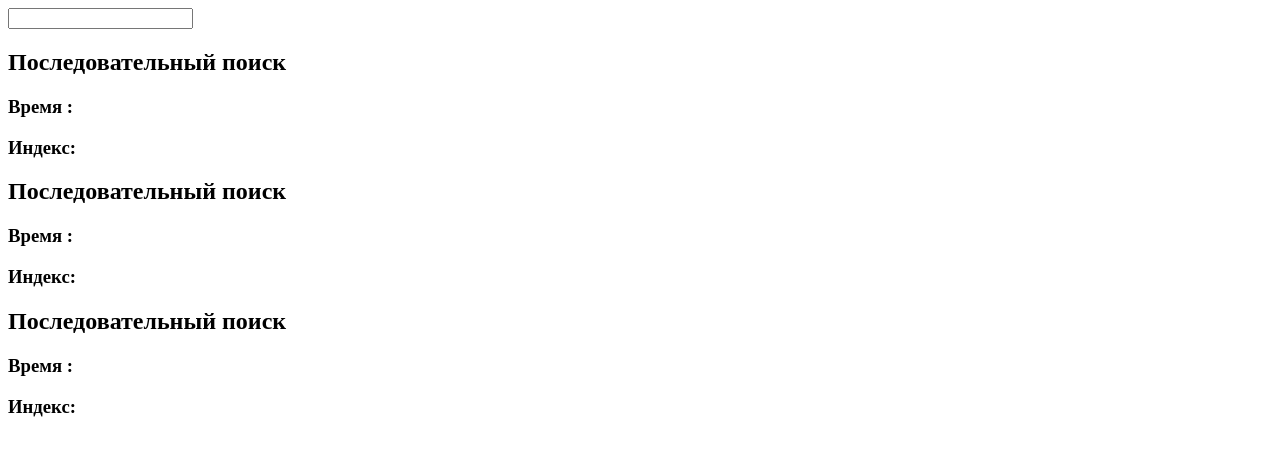
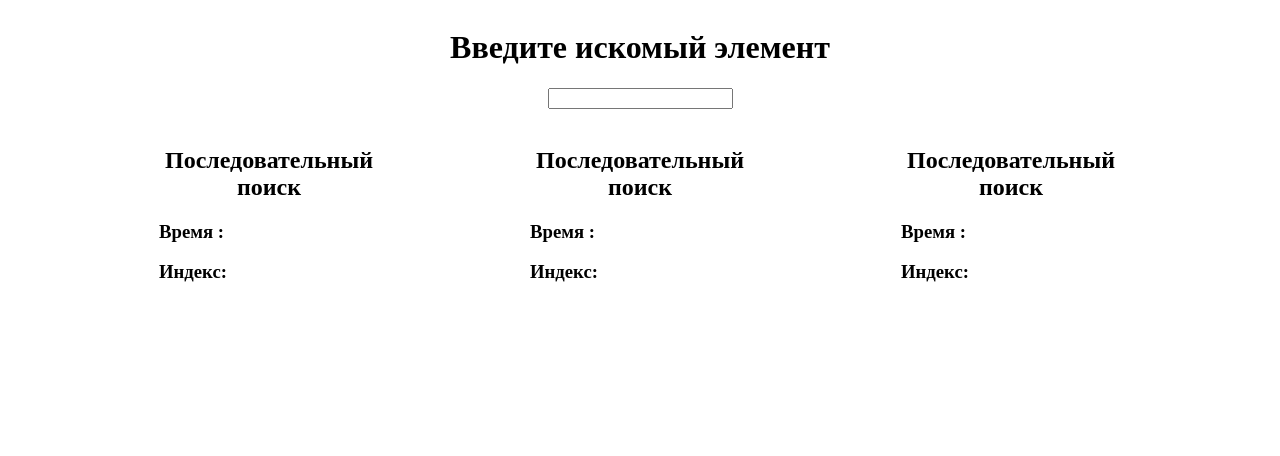
Before and after one commit to DaniinXorchenabo/CiAOD, a plain HTML site: page laba2_js/main.html in a window 1280 px wide. Drawn offline with Linux system fonts and the light colour scheme.

Commit message:
add stiles

```diff
--- a/laba2_js/main.html
+++ b/laba2_js/main.html
@@ -5,13 +5,16 @@
     <title>Title</title>
     <script src="input_controller.js"></script>
     <script src="worker.js"></script>
+    <link rel="stylesheet" href="stile.css">
 </head>
 <body>
 <form>
-    <div>
+    <div class="input_key_box">
+        <h1>Введите искомый элемент</h1>
     <input id="input_key" type="number" oninput="correcting_number('input_key')"
            onchange="corrected_number('input_key'); processing('input_key')"/>
     </div>
+    <br>
     <div class="box_parent">
         <div class="output">
             <h2>Последовательный поиск</h2>
@@ -26,7 +29,7 @@
         <div class="output">
             <h2>Последовательный поиск</h2>
             <h3>Время :<span id="time_3"></span></h3>
-            <h3>Индекс:<span id="index_4"></span></h3>
+            <h3>Индекс:<span id="index_3"></span></h3>
         </div>
     </div>
 </form>
--- /dev/null
+++ b/laba2_js/stile.css
@@ -0,0 +1,27 @@
+h2{
+    text-align: center;
+}
+
+.input_key_box{
+    display: flex;
+    flex-direction: column;
+    flex-wrap: wrap;
+    justify-content: center;
+    align-items: center;
+    align-content: center;
+    width: 100%;
+}
+
+
+.box_parent{
+    display: flex;
+    flex-direction: row;
+    flex-wrap: wrap;
+    justify-content: space-evenly;
+    align-items: stretch;
+    width: 100%;
+}
+.output{
+    width: 220px;
+    height: 150px;
+}
```
